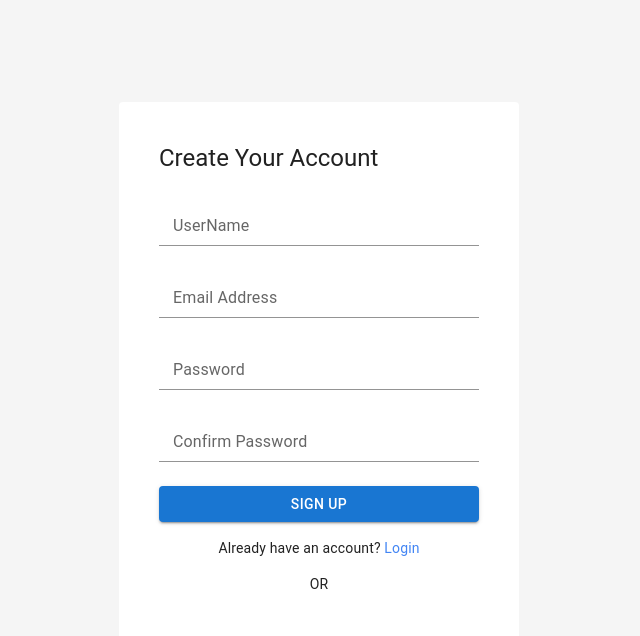
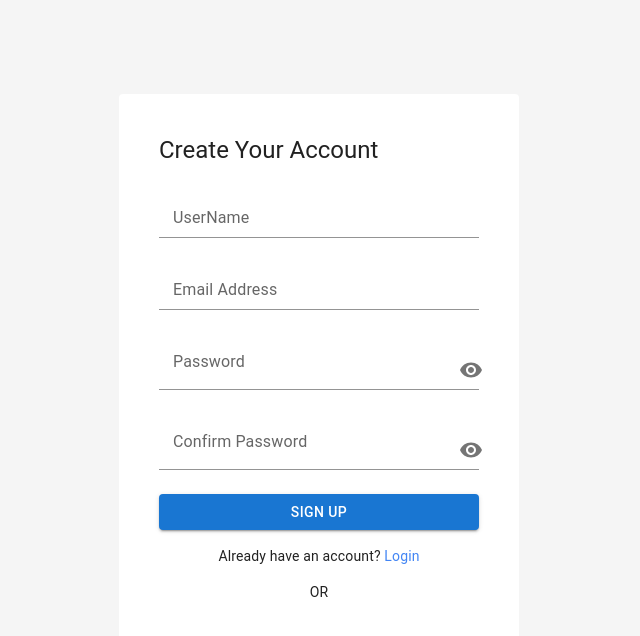
Before and after one commit to Guhan11/chatbot-FN, a React (Create React App) app: page /signup in a window 1280 px wide. Shown: the top 636 px of the page, without its empty margins (321-961 px from the left). Built offline with nearby package versions, Linux system fonts and the light colour scheme.

Commit message:
Login & Sign Up completed

```diff
--- a/src/LoginCredential/Login.js
+++ b/src/LoginCredential/Login.js
@@ -3,19 +3,21 @@ import {
   Card,
   CardContent,
   FormControl,
+  IconButton,
   Input,
   InputLabel,
   Link,
   Typography,
 } from '@mui/material'
-import axios from 'axios'
-import CryptoJS from 'crypto-js'
 import { GoogleLogin, GoogleOAuthProvider } from '@react-oauth/google'
-import React, { useState } from 'react'
+import React, { useEffect, useState } from 'react'
 import { Link as RouterLink } from 'react-router-dom'
 import { toast, ToastContainer } from 'react-toastify'
 import { encryptPassword } from '../Util/encryptPassword'
 import { useNavigate } from 'react-router-dom'
+import api from '../ApiStructure/api'
+import apiCalls from '../ApiStructure/ApiCall'
+import { Visibility, VisibilityOff } from '@mui/icons-material'
 
 const Login = () => {
   const [errors, setErrors] = useState({})
@@ -23,7 +25,16 @@ const Login = () => {
     email: '',
     password: '',
   })
+  const [showPassword, setShowPassword] = useState(false)
   const navigate = useNavigate()
+
+  useEffect(() => {
+    //To show the message after login
+    if (localStorage.getItem('signupSuccess') === 'true') {
+      toast.success('Signed Up! Login Your Account!')
+      localStorage.removeItem('signupSuccess')
+    }
+  }, [])
 
   const handleChange = (e) => {
     const { name, value } = e.target
@@ -41,12 +52,15 @@ const Login = () => {
     }
 
     try {
-      const response = await axios.post(
-        'http://localhost:9000/api/auth/login',
-        dataToSend
-      )
+      const response = await apiCalls('post', `/auth/login`, dataToSend)
+      console.log('Backend response:', response)
 
-      if (response.data === true) {
+      if (response.token) {
+        localStorage.setItem('token', response.token)
+        localStorage.setItem('name', response.name)
+        localStorage.setItem('email', response.email)
+        localStorage.setItem('editId', response.id)
+
         // Redirect to chatbot page
         navigate('/chatApp')
         toast.success('Login successful!')
@@ -61,10 +75,7 @@ const Login = () => {
   const handleGoogleSuccess = async (res) => {
     const token = res.credential
     try {
-      const response = await axios.post(
-        'http://localhost:9000/api/auth/googlelogin',
-        { token }
-      )
+      const response = await apiCalls('post', `/auth/googlelogin`, { token })
       toast.success('Google Login Success!')
       console.log('Google Login Success:', response.data)
       localStorage.setItem('Token: ', token)
@@ -110,10 +121,25 @@ const Login = () => {
               <Input
                 id="password"
                 name="password"
-                type="password"
+                type={showPassword ? 'text' : 'password'}
                 value={formData.password}
                 onChange={handleChange}
+                error={!!errors.password}
+                endAdornment={
+                  <IconButton
+                    onClick={() => setShowPassword(!showPassword)}
+                    edge="end"
+                    aria-label="toggle password visibility"
+                  >
+                    {showPassword ? <VisibilityOff /> : <Visibility />}
+                  </IconButton>
+                }
               />
+              {errors.password && (
+                <Typography color="error" variant="caption">
+                  {errors.password}
+                </Typography>
+              )}
             </FormControl>
             <Button
               variant="contained"
--- a/src/LoginCredential/SignUp.js
+++ b/src/LoginCredential/SignUp.js
@@ -10,12 +10,16 @@ import {
   Button,
   Typography,
   Link,
+  IconButton,
 } from '@mui/material'
 import { ToastContainer, toast } from 'react-toastify'
 import 'react-toastify/dist/ReactToastify.css'
 import { GoogleLogin, GoogleOAuthProvider } from '@react-oauth/google'
 import axios from 'axios'
 import { encryptPassword } from '../Util/encryptPassword'
+import api from '../ApiStructure/api'
+import apiCalls from '../ApiStructure/ApiCall'
+import { Visibility, VisibilityOff } from '@mui/icons-material'
 
 export const SignUp = () => {
   const allowedChars = /^[a-zA-Z0-9 ]*$/
@@ -33,6 +37,9 @@ export const SignUp = () => {
     password: '',
     confirmPassword: '',
   })
+
+  const [showPassword, setShowPassword] = useState(false)
+  const [showConfirmPassword, setShowConfirmPassword] = useState(false)
 
   const handleUserNameChange = (e) => {
     const { name, value } = e.target
@@ -81,7 +88,7 @@ export const SignUp = () => {
       const dataToSend = {
         userName: formData.userName.toUpperCase(),
         email: formData.email,
-        password:encryptPassword(formData.password)
+        password: encryptPassword(formData.password),
       }
 
       console.log('Encrypted Password:', dataToSend.password)
@@ -89,22 +96,33 @@ export const SignUp = () => {
       try {
         // Make the API call to signup
         const response = await axios.post(
-          'http://localhost:9000/api/auth/signup',
+          `http://localhost:9000/api/auth/signup`,
           dataToSend
         )
+        console.log('Response:', response)
 
-        // Notify the user of a successful signup
-        toast.success('Signed up successfully!')
-        console.log('Signup response data:', response.data)
+        const { status, token, message, email, name, id } = response.data
+        console.log('Token:', token)
+
+        if (status === 'Success' && token) {
+          localStorage.setItem('token', token)
+          localStorage.setItem('email', email)
+          localStorage.setItem('name', name)
+          localStorage.setItem('editId', id)
+          window.location.href = '/chatApp'
+          // localStorage.setItem('signupSuccess', 'true'); to show message after redirect to login
+
           setFormData({
             userName: '',
             email: '',
             password: '',
             confirmPassword: '',
           })
+        } else {
+          toast.error('Token not setted! Contact the developer.')
+        }
       } catch (error) {
-        console.error('Signup failed', error)
-        toast.error('Signup failed! Please try again.') // Improved error message
+        toast.error('Signup failed! Please try again.')
       }
     }
   }
@@ -113,10 +131,7 @@ export const SignUp = () => {
   const handleGoogleSuccess = async (res) => {
     const token = res.credential
     try {
-      const response = await axios.post(
-        'http://localhost:9000/api/auth/googlelogin',
-        { token }
-      )
+      const response = await apiCalls('post', `/auth/googlelogin`, { token })
       toast.success('Google Login Success!')
       console.log('Google Login Success:', response.data)
       localStorage.setItem('Token: ', token)
@@ -193,10 +208,19 @@ export const SignUp = () => {
               <Input
                 id="password"
                 name="password"
-                type="password"
+                type={showPassword ? 'text' : 'password'}
                 value={formData.password}
                 onChange={handleChange}
                 error={!!errors.password}
+                endAdornment={
+                  <IconButton
+                    onClick={() => setShowPassword(!showPassword)}
+                    edge="end"
+                    aria-label="toggle password visibility"
+                  >
+                    {showPassword ? <VisibilityOff /> : <Visibility />}
+                  </IconButton>
+                }
               />
               {errors.password && (
                 <Typography color="error" variant="caption">
@@ -212,10 +236,19 @@ export const SignUp = () => {
               <Input
                 id="confirmPassword"
                 name="confirmPassword"
-                type="password"
+                type={showConfirmPassword ? 'text' : 'password'}
                 value={formData.confirmPassword}
                 onChange={handleChange}
                 error={!!errors.confirmPassword}
+                endAdornment={
+                  <IconButton
+                    onClick={() => setShowConfirmPassword(!showConfirmPassword)}
+                    edge="end"
+                    aria-label="toggle password visibility"
+                  >
+                    {showConfirmPassword ? <VisibilityOff /> : <Visibility />}
+                  </IconButton>
+                }
               />
               {errors.confirmPassword && (
                 <Typography color="error" variant="caption">
```
Lines whose indentation alone changed are shown as unchanged.
